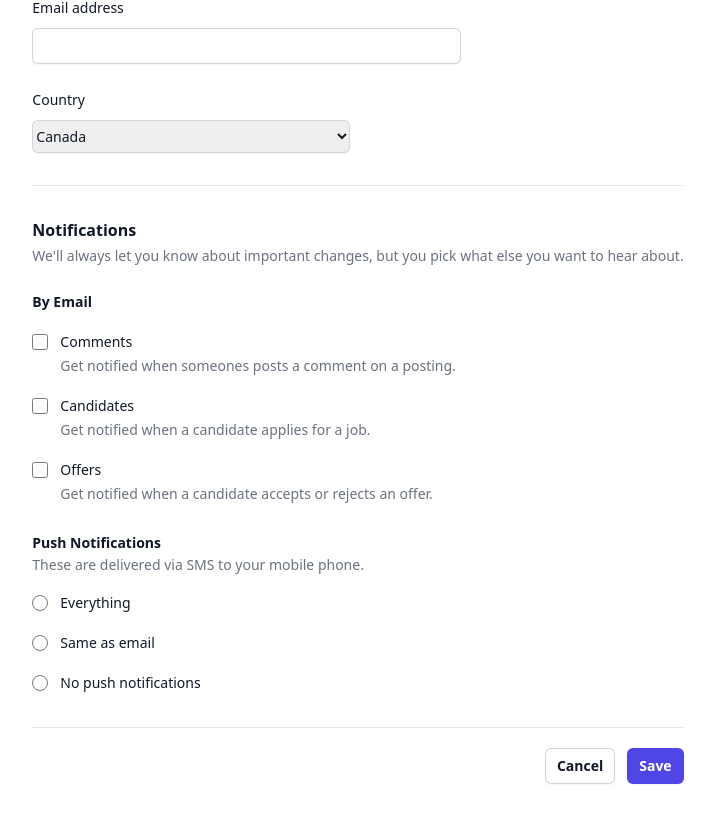
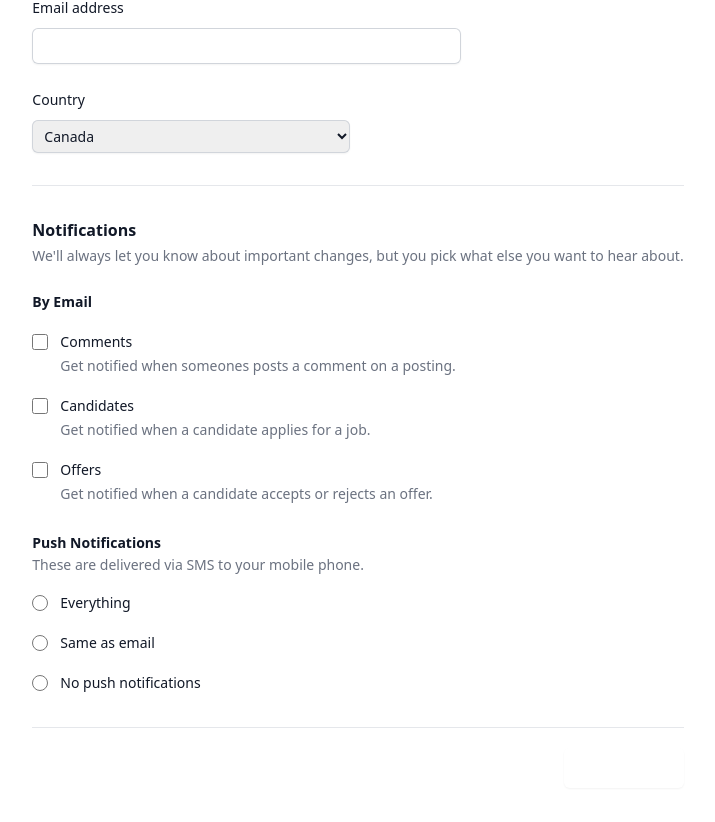
Before and after one commit to philbalarie/The-Perfect-Form, a React (Create React App) app: page / in a window 1280 px wide. Shown: the part 240-1062 px from the top of the page, without its empty margins (282-997 px from the left). Built offline with nearby package versions, Linux system fonts and the light colour scheme.

Commit message:
Add button, service and different icons

```diff
--- a/package.json
+++ b/package.json
@@ -4,6 +4,7 @@
   "author": "Yoogi",
   "private": true,
   "dependencies": {
+    "@heroicons/react": "^2.0.16",
     "@testing-library/jest-dom": "^5.14.1",
     "@testing-library/react": "^13.0.0",
     "@testing-library/user-event": "^13.2.1",
@@ -16,6 +17,7 @@
     "lodash": "^4.17.21",
     "react": "^18.2.0",
     "react-dom": "^18.2.0",
+    "react-hook-form": "^7.43.7",
     "react-scripts": "5.0.1",
     "typescript": "^4.4.2",
     "web-vitals": "^2.1.0"
--- a/src/App.tsx
+++ b/src/App.tsx
@@ -1,14 +1,46 @@
-import React from 'react';
+import React, {useState} from 'react';
 import Input from './components/UI/form/Input';
 import {EMAIL, TEXT} from "./constants/formTypes";
 import Select from "./components/UI/form/Select";
+import {useForm} from "react-hook-form";
+import SubscriptionService from "./services/subscription.service";
+import Button from './components/UI/form/Button';
+
+interface SubscriptionFormData {
+  firstName: string
+  lastName: string
+  emailAddress: string
+  country: string
+}
 
 function App() {
+  const { register, handleSubmit, reset,  formState: { errors } } = useForm<SubscriptionFormData>()
+  const EMAIL_PATTERN = /^\w+(-?\w+)*@\w+(-?\w+)*(\.\w{2,3})+$/
   const countryOptions = ["Canada", "Mexico", "India"]
+  const [loading, setLoading] = useState<boolean>(false)
+
+  const onSubmit = (data: SubscriptionFormData) => {
+    setLoading(true)
+    const { firstName, lastName, country, emailAddress } = data
+
+    SubscriptionService.save({
+      firstName,
+      lastName,
+      country,
+      emailAddress
+    }).then(_ => {
+      reset()
+      setLoading(false)
+    }).catch(err => {
+      console.log(err.message)
+      setLoading(false)
+    })
+
+  }
 
   return (
       <div className="flex justify-center my-10 bg bg-white">
-        <form className="space-y-8 divide-y divide-gray-200">
+        <form className="space-y-8 divide-y divide-gray-200" onSubmit={handleSubmit(onSubmit)}>
           <div className="space-y-8 divide-y divide-gray-200">
             <div className="pt-8">
               <div>
@@ -17,19 +49,19 @@ function App() {
               </div>
               <div className="mt-6 grid grid-cols-1 gap-y-6 gap-x-4 sm:grid-cols-6">
                 <div className={"sm:col-span-3"}>
-                  <Input type={TEXT} label={"First name"} />
+                  <Input type={TEXT} label={"First name"} register={register("firstName", { required: "First name is required" })} error={errors.firstName} />
                 </div>
 
                 <div className="sm:col-span-3">
-                  <Input type={TEXT} label={"Last name"} />
+                  <Input type={TEXT} label={"Last name"} register={register("lastName", { required: "Last name is required" })} error={errors.lastName} />
                 </div>
 
                 <div className="sm:col-span-4">
-                  <Input type={EMAIL} label={"Email address"} />
+                  <Input type={EMAIL} label={"Email address"} register={register("emailAddress", { required: "Email Address is required", pattern: { value: EMAIL_PATTERN, message: "Email address is not valid" } }) } error={errors.emailAddress} />
                 </div>
 
                 <div className="sm:col-span-3">
-                  <Select label={"Country"} options={countryOptions} />
+                  <Select label={"Country"} options={countryOptions} register={register("country", { required: "Country is required"})} error={errors.country} />
                 </div>
               </div>
             </div>
@@ -143,18 +175,7 @@ function App() {
 
           <div className="pt-5">
             <div className="flex justify-end">
-              <button
-                  type="button"
-                  className="rounded-md bg-white py-2 px-3 text-sm font-semibold text-gray-900 shadow-sm ring-1 ring-inset ring-gray-300 hover:bg-gray-50"
-              >
-                Cancel
-              </button>
-              <button
-                  type="submit"
-                  className="ml-3 inline-flex justify-center rounded-md bg-indigo-600 py-2 px-3 text-sm font-semibold text-white shadow-sm hover:bg-indigo-500 focus-visible:outline focus-visible:outline-2 focus-visible:outline-offset-2 focus-visible:outline-indigo-600"
-              >
-                Save
-              </button>
+                <Button loading={loading} />
             </div>
           </div>
         </form>
--- /dev/null
+++ b/src/components/UI/LoadingIcon.tsx
@@ -0,0 +1,13 @@
+import React from "react";
+
+const LoadingIcon: React.FC = props => (
+    <svg className="animate-spin -ml-0.5 h-5 w-5 text-white" xmlns="http://www.w3.org/2000/svg"
+         fill="none" viewBox="0 0 24 24">
+        <circle className="opacity-25" cx="12" cy="12" r="10" stroke="currentColor"
+                strokeWidth="4"></circle>
+        <path className="opacity-75" fill="currentColor"
+              d="M4 12a8 8 0 018-8V0C5.373 0 0 5.373 0 12h4zm2 5.291A7.962 7.962 0 014 12H0c0 3.042 1.135 5.824 3 7.938l3-2.647z"></path>
+    </svg>
+)
+
+export default LoadingIcon
--- /dev/null
+++ b/src/components/UI/form/Button.tsx
@@ -0,0 +1,25 @@
+import React from "react";
+import LoadingIcon from "../LoadingIcon";
+import {EnvelopeIcon} from "@heroicons/react/20/solid";
+
+interface ButtonProps {
+    loading: boolean
+}
+
+const Button: React.FC<ButtonProps> = props => {
+    const opacity: number = props.loading ? 300 : 600
+
+    return (
+        <button
+            disabled={props.loading}
+            type="submit"
+            className={`inline-flex items-center gap-x-1.5 rounded-md bg-indigo-${opacity} py-2.5 px-3.5 text-sm font-semibold text-white shadow-sm hover:bg-indigo-${opacity - 100} focus-visible:outline focus-visible:outline-2 focus-visible:outline-offset-2 focus-visible:outline-indigo-600`}
+        >
+            {/*TODO: Ajout loading icon au loading*/}
+            {props.loading ? <LoadingIcon /> : <EnvelopeIcon className="-ml-0.5 h-5 w-5" aria-hidden="true" />}
+            Subscribe
+        </button>
+    )
+}
+
+export default Button
--- a/src/components/UI/form/Input.tsx
+++ b/src/components/UI/form/Input.tsx
@@ -1,27 +1,38 @@
 import React from "react"
 import { capitalize, kebabCase } from 'lodash'
+import {FormProps} from "../../../types/types";
+import { ExclamationCircleIcon } from '@heroicons/react/20/solid'
 
-interface InputProps {
-    label: string
+interface InputProps extends FormProps {
     type: string
 }
 
 const Input: React.FC<InputProps> = props => {
+
     const name = kebabCase(props.label)
+
+    // Adapt color of the input depending on the error
+    const color = props.error ? 'red' : 'gray'
     return (
-        <>
-            <label htmlFor={name} className="block text-sm font-medium leading-6 text-gray-900">
+        <div>
+            <label htmlFor="email" className="block text-sm font-medium leading-6 text-gray-900">
                 {capitalize(props.label)}
             </label>
-            <div className="mt-2">
+            <div className="relative mt-2 rounded-md shadow-sm">
                 <input
                     type={props.type}
-                    name={name}
                     id={name}
-                    className="block w-full rounded-md border-0 py-1.5 text-gray-900 shadow-sm ring-1 ring-inset ring-gray-300 placeholder:text-gray-400 focus:ring-2 focus:ring-inset focus:ring-indigo-600 sm:text-sm sm:leading-6"
+                    {...props.register}
+                    className={`block w-full pl-2 rounded-md border-0 py-1.5 pr-10 text-${color}-900 ring-1 ring-inset ring-${color}-300 placeholder:text-${color}-300 focus:ring-2 focus:ring-inset focus:ring-${color}-500 sm:text-sm sm:leading-6`}
                 />
+                {props.error && <div className="pointer-events-none absolute inset-y-0 right-0 flex items-center pr-3">
+                    <ExclamationCircleIcon className="h-5 w-5 text-red-500" aria-hidden="true" />
+                </div>}
             </div>
-        </>
+            {props.error && <p className="mt-2 text-sm text-red-600" id="email-error">
+                {props.error.message}
+            </p>}
+        </div>
     )
 }
 
--- a/src/components/UI/form/Select.tsx
+++ b/src/components/UI/form/Select.tsx
@@ -1,28 +1,39 @@
 import React from "react";
 import { capitalize, kebabCase } from "lodash";
+import {FormProps} from "../../../types/types";
+import {ExclamationCircleIcon} from "@heroicons/react/20/solid";
 
-interface SelectProps {
+interface SelectProps extends FormProps {
     options: string[]
-    label: string
+
 }
 
 const Select: React.FC<SelectProps> = props => {
     const name = kebabCase(props.label)
+    // Adapt color of the input depending on the error
+    const color = props.error ? 'red' : 'gray'
 
     return (
         <>
-            <label htmlFor={name} className="block text-sm font-medium leading-6 text-gray-900">
+            <label htmlFor={props.register.name} className="block text-sm font-medium leading-6 text-gray-900">
                 {capitalize(props.label)}
             </label>
-            <div className="mt-2">
+            <div className="relative mt-2 rounded-md shadow-sm">
                 <select
                     id={name}
-                    name={name}
-                    className="block w-full rounded-md border-0 py-1.5 text-gray-900 shadow-sm ring-1 ring-inset ring-gray-300 focus:ring-2 focus:ring-inset focus:ring-indigo-600 sm:text-sm sm:leading-6"
+                    {...props.register}
+                    // className="block w-full rounded-md border-0 py-1.5 text-gray-900 shadow-sm ring-1 ring-inset ring-gray-300 focus:ring-2 focus:ring-inset focus:ring-indigo-600 sm:text-sm sm:leading-6"
+                    className={`block w-full pl-2 rounded-md border-0 py-1.5 pr-10 text-${color}-900 ring-1 ring-inset ring-${color}-300 placeholder:text-${color}-300 focus:ring-2 focus:ring-inset focus:ring-${color}-500 sm:text-sm sm:leading-6`}
                 >
-                    {props.options.map(o => <option value={kebabCase(o)}>{o}</option>)}
+                    {props.options.map(o => <option key={kebabCase(o)} value={kebabCase(o)}>{o}</option>)}
                 </select>
+                {props.error && <div className="pointer-events-none absolute inset-y-0 right-0 flex items-center pr-3">
+                    <ExclamationCircleIcon className="h-5 w-5 text-red-500" aria-hidden="true" />
+                </div>}
             </div>
+            {props.error && <p className="mt-2 text-sm text-red-600" id="email-error">
+                {props.error.message}
+            </p>}
         </>
     )
 }
--- a/src/services/subscription.service.ts
+++ b/src/services/subscription.service.ts
@@ -3,6 +3,7 @@ import Axios from 'axios'
 
 export default class SubscriptionService {
     public static async save(subscription: Subscription) {
-        return await Axios.post<Subscription>("http://localhost:3000/subscriptions", subscription)
+        const res = await Axios.post<Subscription>("http://localhost:3000/subscriptions", subscription)
+        return res.data
     }
 }
```
Also changed, not shown: src/types/types.ts (+8 -0 lines), 1 other file (tests, documents, lock files or other folders).
